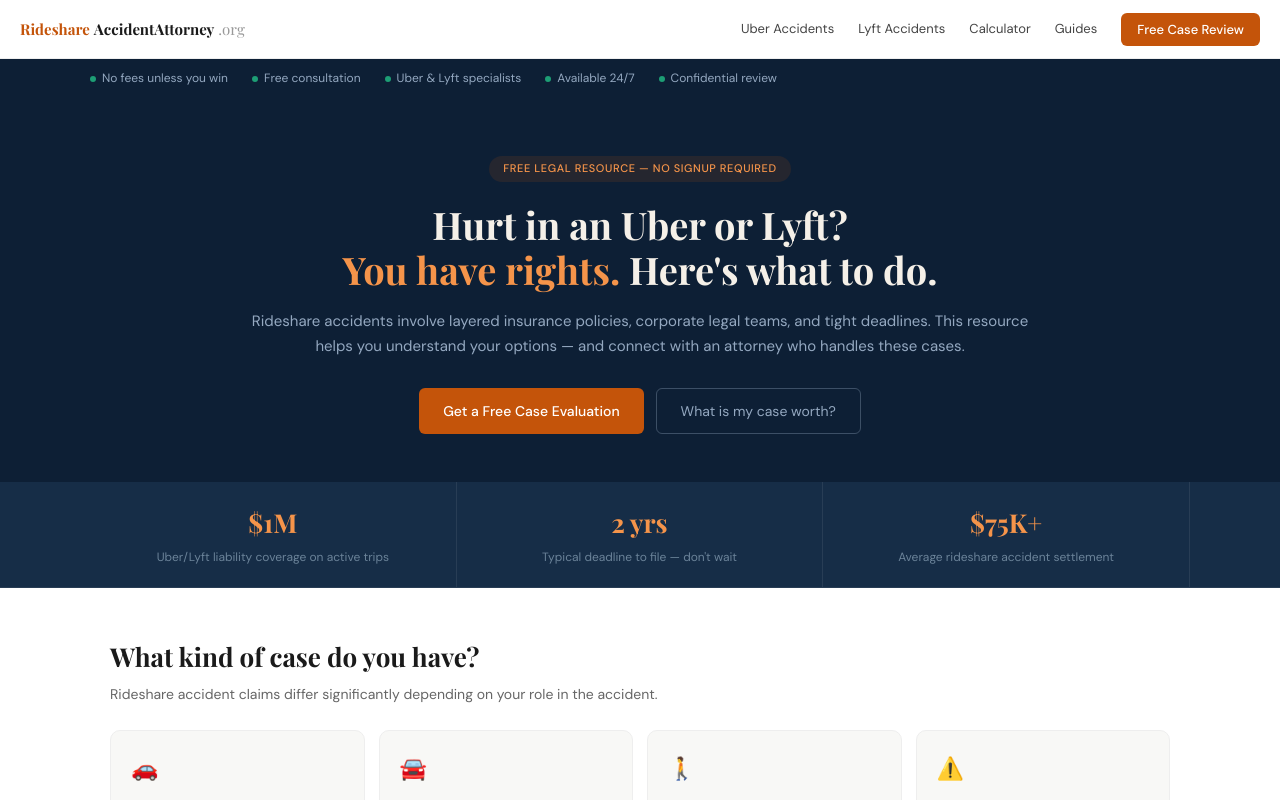
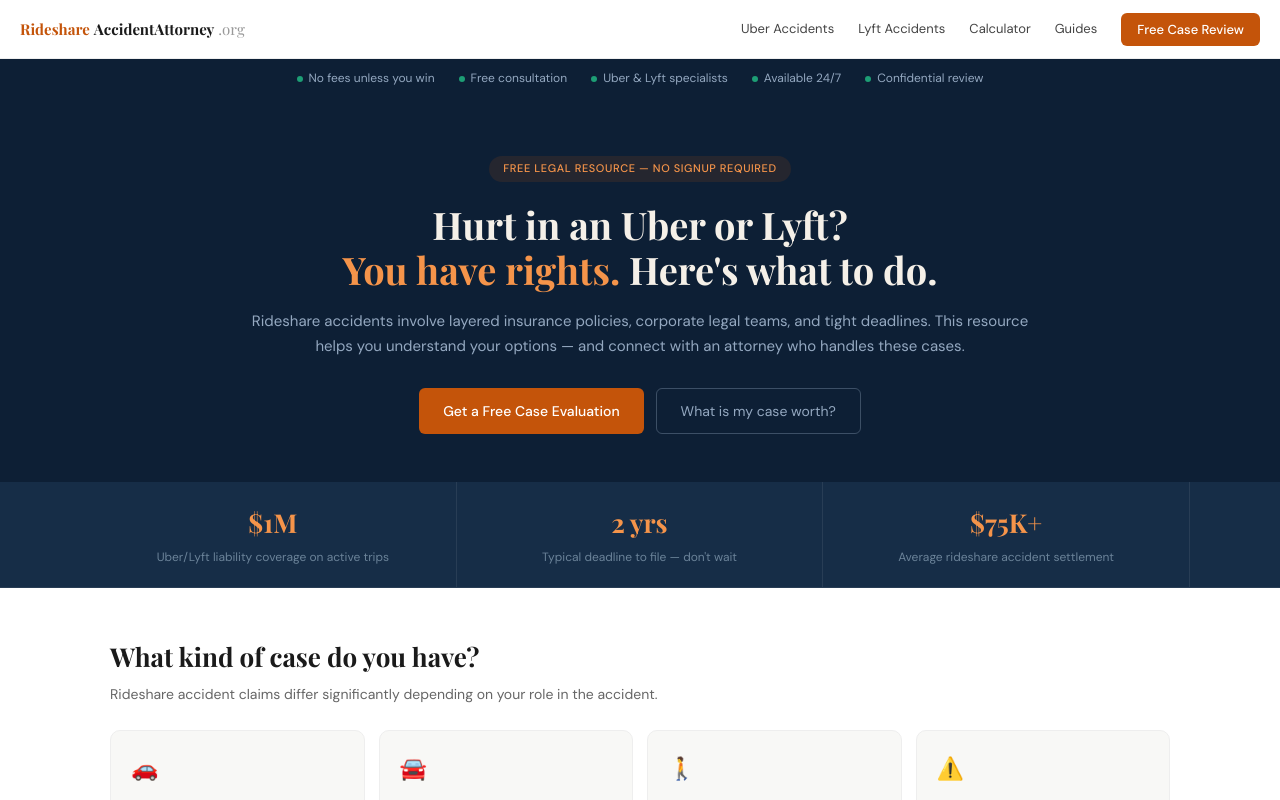
Before and after one commit to grqk654/rideshareaccidentattorney, a React (Vite) app: page / in a window 1280 px wide. Shown: the top 800 px of the page. Built offline with nearby package versions, Linux system fonts and the light colour scheme.

Commit message:
Center align TrustBar items in the layout

```diff
--- a/src/App.jsx
+++ b/src/App.jsx
@@ -417,7 +417,7 @@ function TrustBar() {
   const items = ['No fees unless you win', 'Free consultation', 'Uber & Lyft specialists', 'Available 24/7', 'Confidential review']
   return (
     <div style={{ background: '#0D1F35', padding: '10px 20px', overflowX: 'auto' }}>
-      <div style={{ maxWidth: 1100, margin: '0 auto', display: 'flex', gap: 24, alignItems: 'center', flexWrap: 'wrap' }}>
+      <div style={{ maxWidth: 1100, margin: '0 auto', display: 'flex', gap: 24, alignItems: 'center', flexWrap: 'wrap', justifyContent: 'center' }}>
         {items.map(item => (
           <div key={item} style={{ display: 'flex', alignItems: 'center', gap: 6, fontSize: 12, color: '#94A8C0', whiteSpace: 'nowrap' }}>
             <span style={{ width: 6, height: 6, borderRadius: '50%', background: G.green, display: 'inline-block', flexShrink: 0 }} />
```
